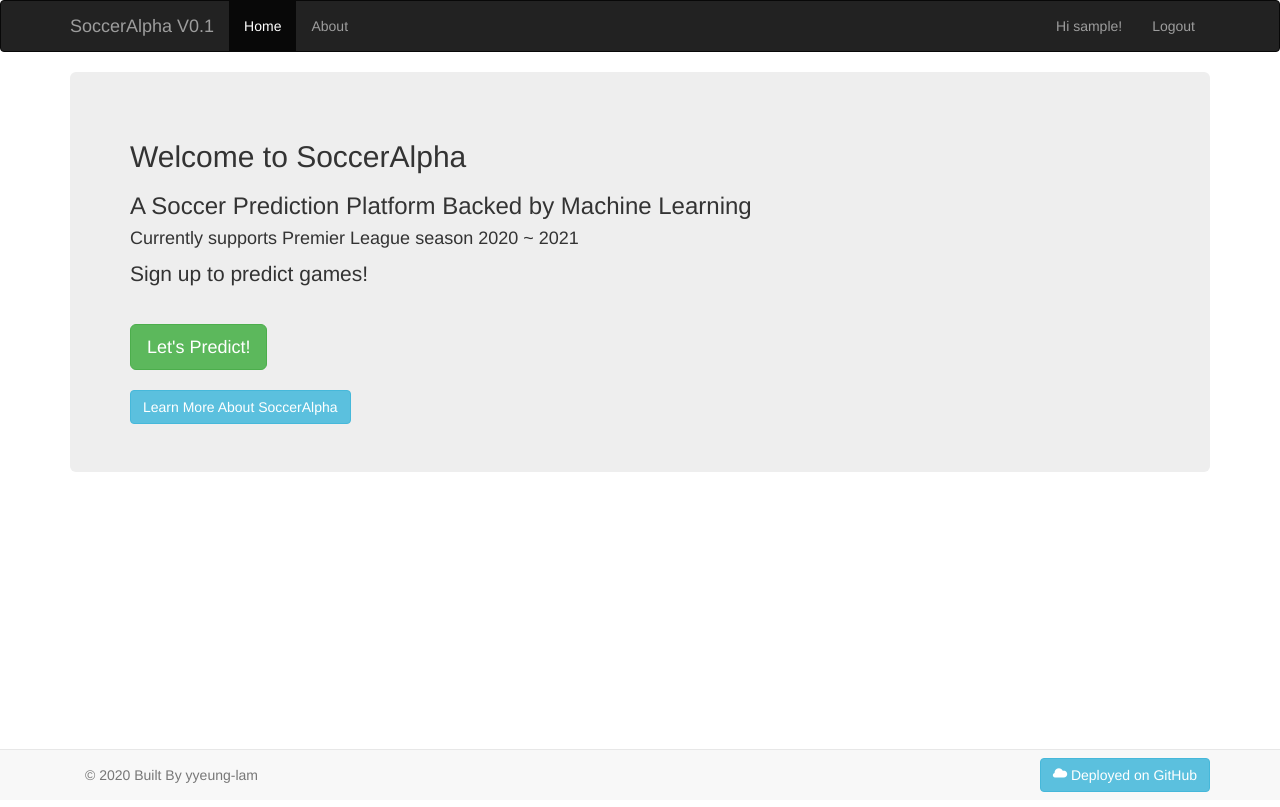
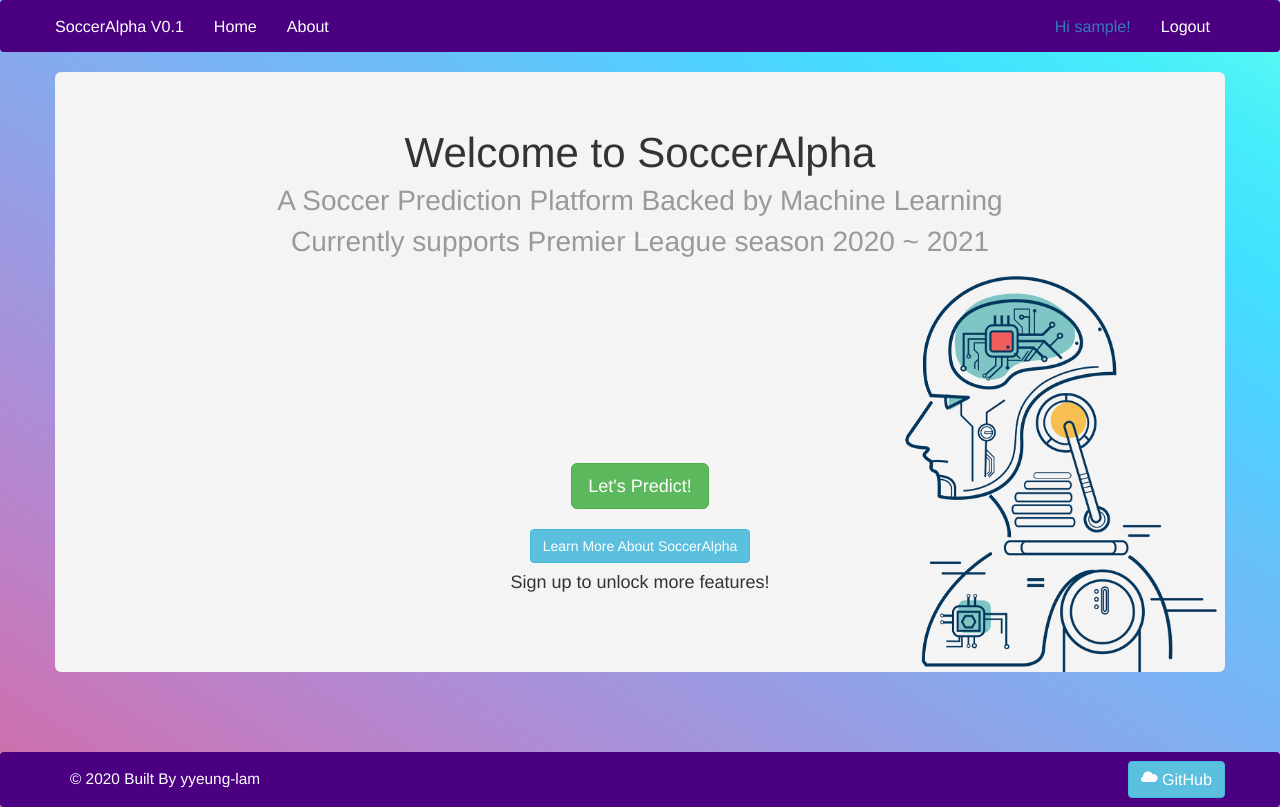
Before and after one commit to yy-lam/soccer-alpha, a Flask app: page / in a window 1280 px wide. Run offline with Flask 2, Linux system fonts and the light colour scheme; the visitor is signed in with stand-in values (Sample User, id 1); data comes from the database, SQL or seed files in the repository; some libraries are stand-ins or nearby versions.

Commit message:
Updated aesthetics

```diff
--- /dev/null
+++ b/app/static/style.css
@@ -0,0 +1,70 @@
+body {
+  margin: 0;
+  padding: 0;
+  font-family: "Helvetica Neue", Helvetica, Arial, sans-serif;
+  background: linear-gradient(to right top, #d16ba5, #c777b9, #ba83ca, #aa8fd8, #9a9ae1, #8aa7ec, #79b3f4, #69bff8, #52cffe, #41dfff, #46eefa, #5ffbf1);
+}
+
+/*
+ * Formatting the header area
+ */
+header {
+  background-color: #DFB887;
+  height: 35px;
+  width: 100%;
+  opacity: .9;
+  margin-bottom: 10px;
+}
+header h1.logo {
+  margin: 0;
+  font-size: 1.7em;
+  color: #fff;
+  text-transform: uppercase;
+  float: left;
+}
+header h1.logo:hover {
+  color: #fff;
+  text-decoration: none;
+}
+/*
+ * Centering the body content
+ */
+.container {
+  width: 1200px;
+  margin: 0 auto;
+}
+p {
+    font-size: 1.1em;
+}
+
+h1 {
+    margin-top: 10px;
+}
+
+h2 {
+  font-size: 3em;
+  margin-top: 10px;
+  text-align: center;
+  letter-spacing: 0px;
+}
+h3 {
+  font-size: 2em;
+  font-weight: 200;
+  margin-top: 10px;
+  margin-bottom: 5px;
+  text-align: center;
+  letter-spacing: 0px;
+  color: #999;
+}
+
+.navbar a {
+    font-size: 1.15em;
+    font-family: Helvetica, sans-serif;
+}
+
+#team_image {
+    margin-top: 10px;
+    max-width: 50%;
+    height: auto;
+
+}
--- a/app/templates/forms/login.html
+++ b/app/templates/forms/login.html
@@ -2,7 +2,8 @@
 {% import "bootstrap/wtf.html" as wtf %}
 
 {% block app_content %}
-    <h1>Login</h1>
+    <div class="jumbotron">
+    <h2>Login</h2>
     <div class="row">
         <div class="col-md-4">
             {{ wtf.quick_form(form) }}
@@ -14,5 +15,5 @@
     <p><a href="{{ url_for('register') }}">
         Register</a>
     </p>
-
+    </div>
 {% endblock %}
--- a/app/templates/forms/register.html
+++ b/app/templates/forms/register.html
@@ -2,13 +2,15 @@
 {% import "bootstrap/wtf.html" as wtf %}
 
 {% block app_content %}
-    <h1>Register</h1>
+    <div class="jumbotron">
+    <h2>Register</h2>
     <div class="row">
         <div class="col-md-4">
             {{ wtf.quick_form(form) }}
             <br>
-            <p class="pull-left">Already have an account? <a href="{{ url_for('login') }}">Login</a></p>
+            <h4 class="pull-left">Already have an account? <a href="{{ url_for('login') }}">Login</a></h4>
         </div>
 
     </div>
+    </div>
 {% endblock %}
--- a/app/templates/layouts/base.html
+++ b/app/templates/layouts/base.html
@@ -1,6 +1,4 @@
 {% extends 'bootstrap/base.html' %}
-
-
 {% block title %}
     {% if title %}{{ title }} - SoccerAlpha{% else %}Welcome to SoccerAlpha{% endif %}
 {% endblock %}
@@ -10,10 +8,12 @@
     {{ super() }}
     <link rel="shortcut icon" href="{{ url_for('static', filename='favicon.ico') }}">
 
+    <link type="text/css" rel="stylesheet" href="{{url_for('static', filename='style.css')}}"/>
+
 {% endblock %}
 
 {% block navbar %}
-    <nav class="navbar navbar-inverse">
+    <nav class="navbar navbar-light" style="background-color: #4B0082;">
         <div class="container">
             <div class="navbar-header">
                 <button type="button" class="navbar-toggle collapsed" data-toggle="collapse" data-target="#bs-example-navbar-collapse-1" aria-expanded="false">
@@ -22,25 +22,25 @@
                     <span class="icon-bar"></span>
                     <span class="icon-bar"></span>
                 </button>
-                <a class="navbar-brand" href="{{ url_for('home') }}">SoccerAlpha V0.1</a>
+                <a class="navbar-brand" href="{{ url_for('home') }}"style="color:white">SoccerAlpha V0.1</a>
             </div>
             <div class="collapse navbar-collapse" id="bs-example-navbar-collapse-1">
                 <ul class="nav navbar-nav">
                     <li {% if request.endpoint == 'home' %} class="active" {% endif %}>
-                        <a href="{{ url_for('home') }}">Home</a>
+                        <a href="{{ url_for('home') }}"style="color:white">Home</a>
                     </li>
                     <li {% if request.endpoint == 'about' %} class="active" {% endif %}>
-                        <a href="{{ url_for('about') }}">About</a>
+                        <a href="{{ url_for('about') }}"style="color:white">About</a>
                     </li>
                 </ul>
                 <ul class="nav navbar-nav navbar-right">
                     {% if current_user.is_anonymous %}
-                    <li><a href="{{ url_for('register') }}">Signup</a></li>
-                    <li><a href="{{ url_for('login') }}">Login</a></li>
+                    <li><a href="{{ url_for('register') }}"style="color:white">Signup</a></li>
+                    <li><a href="{{ url_for('login') }}"style="color:white">Login</a></li>
                     {% else %}
                         {#<li><a href="{{ url_for('user', username=current_user.username) }}">Profile</a></li>#}
                         <li><a>Hi {{ current_user.username }}!</a></li>
-                    <li><a href="{{ url_for('logout') }}">Logout</a></li>
+                    <li><a href="{{ url_for('logout') }}"style="color:white">Logout</a></li>
                     {% endif %}
                 </ul>
             </div>
@@ -49,7 +49,8 @@
 {% endblock %}
 
 {% block content %}
-    <div class="container">
+    <div class="container" style="display: flex;
+      min-height: 85vh;flex-direction: column;">
         {% with messages = get_flashed_messages() %}
         {% if messages %}
             {% for message in messages %}
@@ -70,15 +71,18 @@
         </div>
     </div>
     #}
-
-<div class="navbar navbar-default navbar-fixed-bottom">
+{% block footer %}
+    <div class="navbar navbar-light navbar-static-bottom"
+         style="margin: 0px; background-color: #4B0082;">
     <div class="container">
-      <p class="navbar-text pull-left">© 2020 Built By yyeung-lam</p>
+      <p class="navbar-text pull-left" style="color:white">© 2020 Built By yyeung-lam</p>
 
       <a href="http://github.com/yyeung-lam/soccer-alpha" class="navbar-btn btn-info btn pull-right">
-      <span class="glyphicon glyphicon-cloud" style="color:white"></span> Deployed on GitHub</a>
+      <span class="glyphicon glyphicon-cloud" style="color:white"></span> GitHub</a>
     </div>
     </div>
+{% endblock %}
+
 
 {% endblock %}
 
@@ -90,7 +94,6 @@
         window.dataLayer = window.dataLayer || [];
         function gtag(){dataLayer.push(arguments);}
         gtag('js', new Date());
-
         gtag('config', 'UA-178114843-1');
     </script>
 
--- a/app/templates/pages/home.html
+++ b/app/templates/pages/home.html
@@ -3,17 +3,26 @@
 
 
 {% block app_content %}
-    <div class="jumbotron">
+    <div class="jumbotron"
+         style="background-color: #F4F4F4;
+         background-image: url('{{ url_for('static', filename='ml.png') }}');
+         background-position: right bottom; background-size: 52%; background-repeat: no-repeat; height: 600px;">
         <h2>Welcome to SoccerAlpha</h2>
         <h3>A Soccer Prediction Platform Backed by Machine Learning</h3>
-        <h4>Currently supports Premier League season 2020 ~ 2021</h4>
-        <p>Sign up to predict games!</p>
-        <br>
-        <a class="btn btn-success btn-lg" href={{ url_for('test') }} role="button">Let's Predict!</a>
-        <br>
-        <br>
-        <a class="btn btn-info btn-md" href="{{ url_for('about') }}" role="button">Learn More About SoccerAlpha</a>
-    </div>
+        <h3 align="center">Currently supports Premier League season 2020 ~ 2021</h3>
+        <br><br><br><br><br><br><br><br><br><br>
+        <div align="center">
+            <a class="btn btn-success btn-lg" href={{ url_for('test') }} role="button">
+                Let's Predict!
+            </a>
+            <br>
+            <br>
+            <a class="btn btn-info btn-md" href="{{ url_for('about') }}" role="button">
+                Learn More About SoccerAlpha
+            </a>
+            <h4>Sign up to unlock more features!</4>
+        </div>
+        </div>
 {% endblock %}
 
 {% block footer %}
```
Also changed, not shown: app/templates/pages/about.html (+5 -5 lines), app/templates/pages/match.html (+5 -5 lines), app/static/ml.jpg (added), app/static/ml.png (added). Lines whose indentation alone changed are shown as unchanged.
